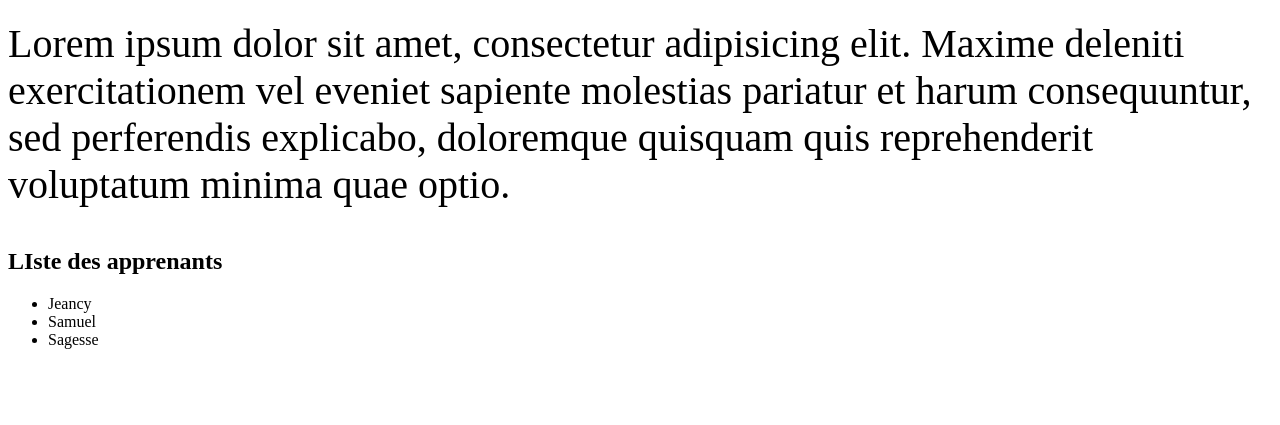
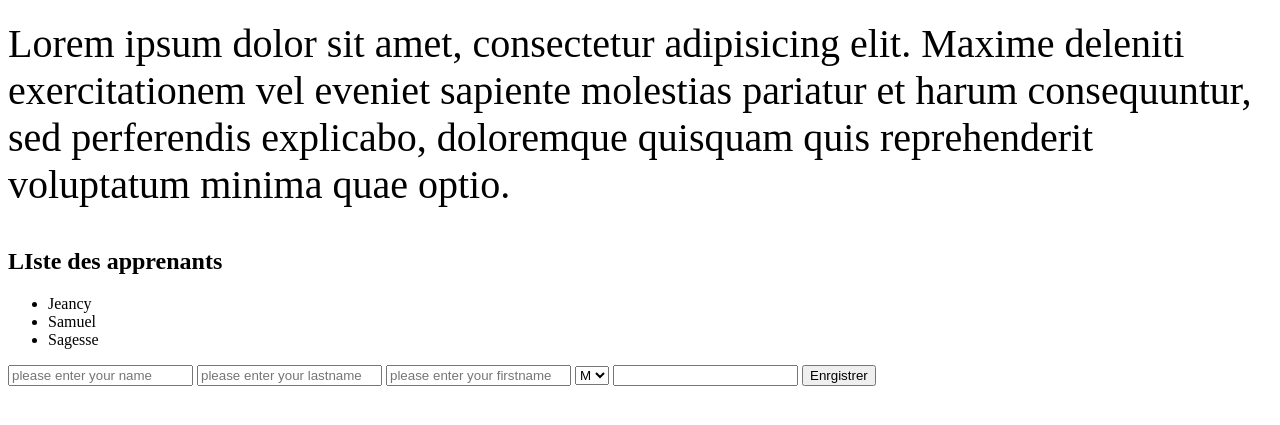
Before and after one commit to jordanmosongo/gsoft_second_session, a plain HTML site: page index.html in a window 1280 px wide. Shown: the part 131-556 px from the top of the page. Drawn offline with Linux system fonts and the light colour scheme.

Commit message:
feat : adding form

```diff
--- a/index.html
+++ b/index.html
@@ -29,5 +29,16 @@
         <li>Samuel</li>
         <li>Sagesse</li>
     </ul>
+    <form action="">
+        <input type="text" name="name" placeholder="please enter your name">
+        <input type="text" name="lastname" placeholder="please enter your lastname">
+        <input type="text" name="firstname" placeholder="please enter your firstname">
+        <select name="sex" id="sex">
+            <option value="M">M</option>
+            <option value="F">F</option>
+        </select>
+        <input type="number" name="age">
+        <button type="button">Enrgistrer</button>
+    </form>
 </body>
 </html>
```
